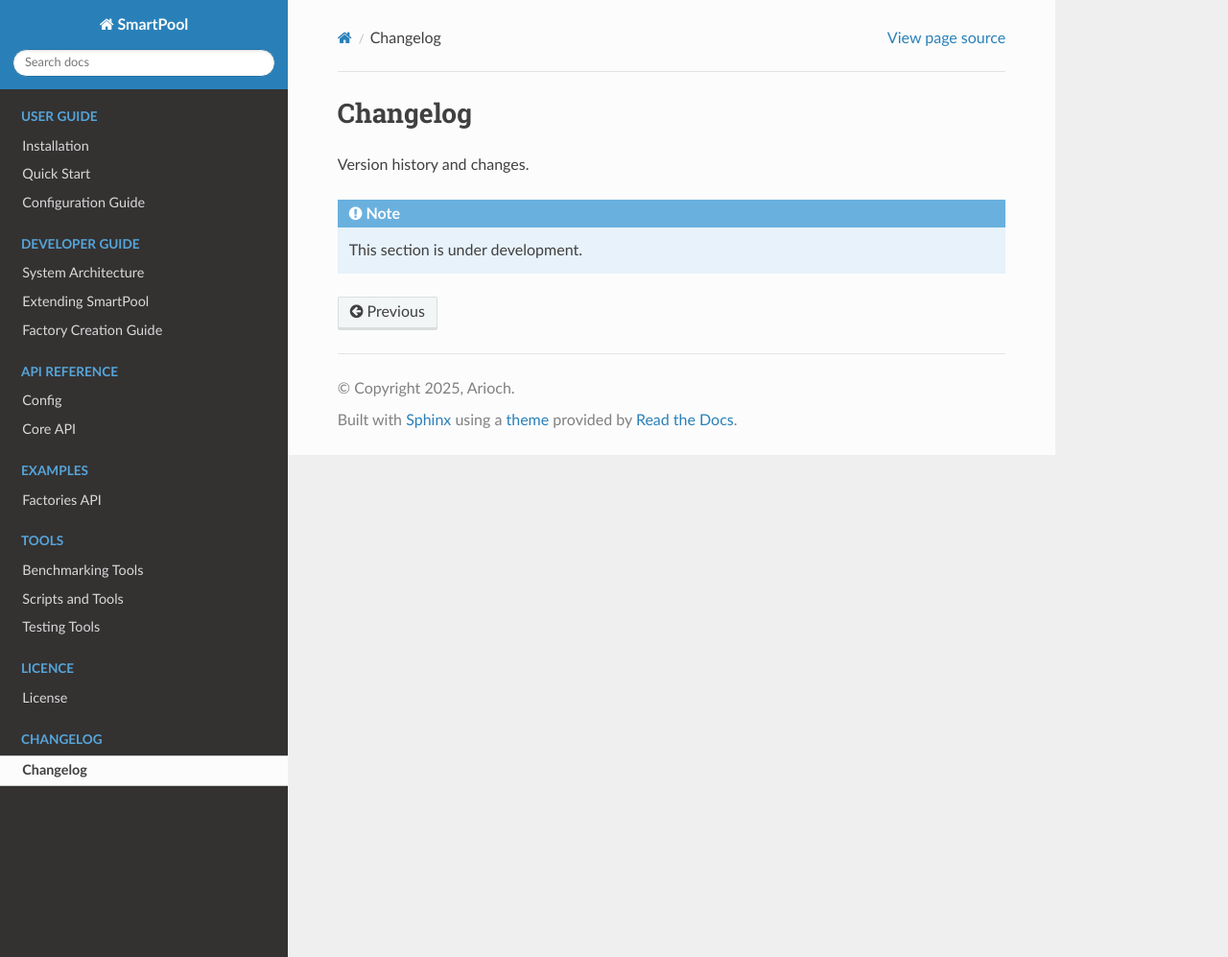
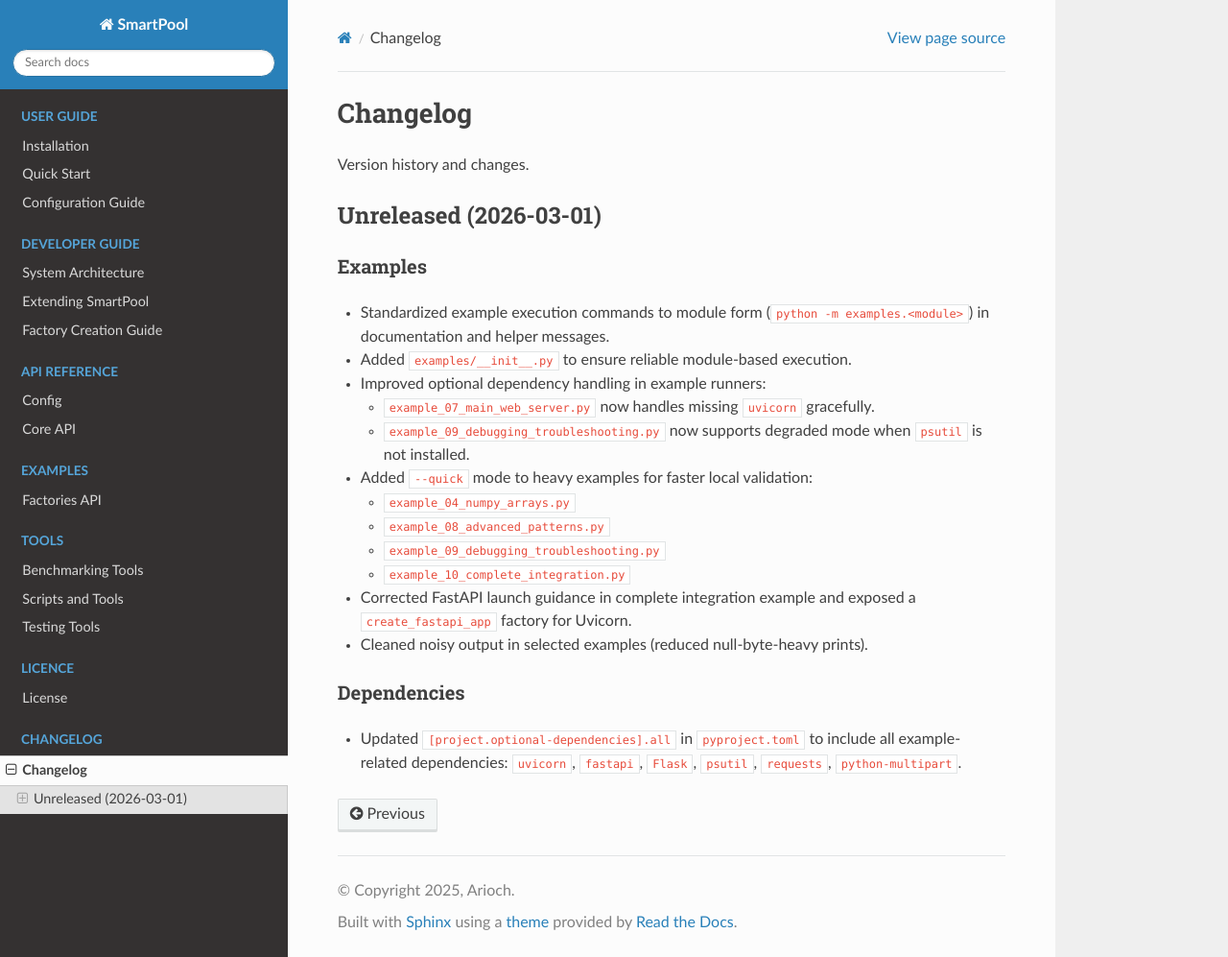
Before and after one commit to arioch3131/smartpool, a Sphinx documentation site: the page built from docs/changelog.rst, in a window 1280 px wide and 997 px high. Shown: the whole window at 96% size. Built offline with Sphinx 7.4.7 and the Read the Docs theme 3.1.0, drawn with Linux system fonts in a browser that asks for light colours.

Commit message:
Add changelog entry for examples and dependency updates

```diff
--- a/docs/changelog.rst
+++ b/docs/changelog.rst
@@ -3,5 +3,35 @@ Changelog
 
 Version history and changes.
 
-.. note::
-   This section is under development.
+Unreleased (2026-03-01)
+-----------------------
+
+Examples
+~~~~~~~~
+
+- Standardized example execution commands to module form (``python -m examples.<module>``)
+  in documentation and helper messages.
+- Added ``examples/__init__.py`` to ensure reliable module-based execution.
+- Improved optional dependency handling in example runners:
+
+  - ``example_07_main_web_server.py`` now handles missing ``uvicorn`` gracefully.
+  - ``example_09_debugging_troubleshooting.py`` now supports degraded mode when
+    ``psutil`` is not installed.
+
+- Added ``--quick`` mode to heavy examples for faster local validation:
+
+  - ``example_04_numpy_arrays.py``
+  - ``example_08_advanced_patterns.py``
+  - ``example_09_debugging_troubleshooting.py``
+  - ``example_10_complete_integration.py``
+
+- Corrected FastAPI launch guidance in complete integration example and exposed a
+  ``create_fastapi_app`` factory for Uvicorn.
+- Cleaned noisy output in selected examples (reduced null-byte-heavy prints).
+
+Dependencies
+~~~~~~~~~~~~
+
+- Updated ``[project.optional-dependencies].all`` in ``pyproject.toml`` to include
+  all example-related dependencies:
+  ``uvicorn``, ``fastapi``, ``Flask``, ``psutil``, ``requests``, ``python-multipart``.
```
